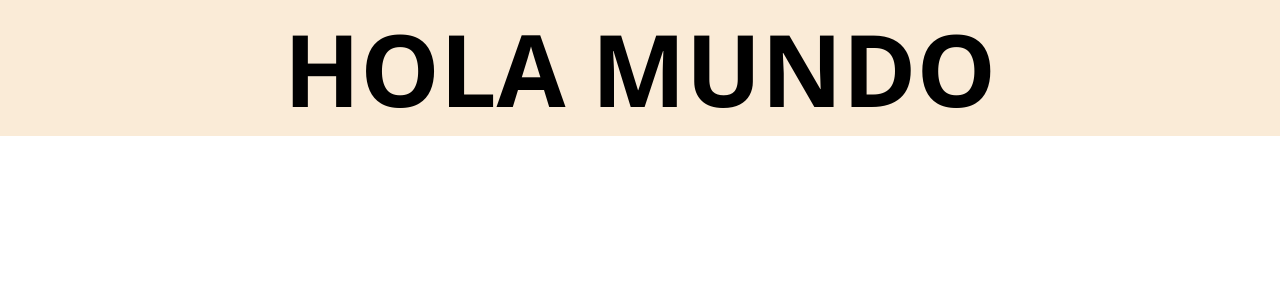
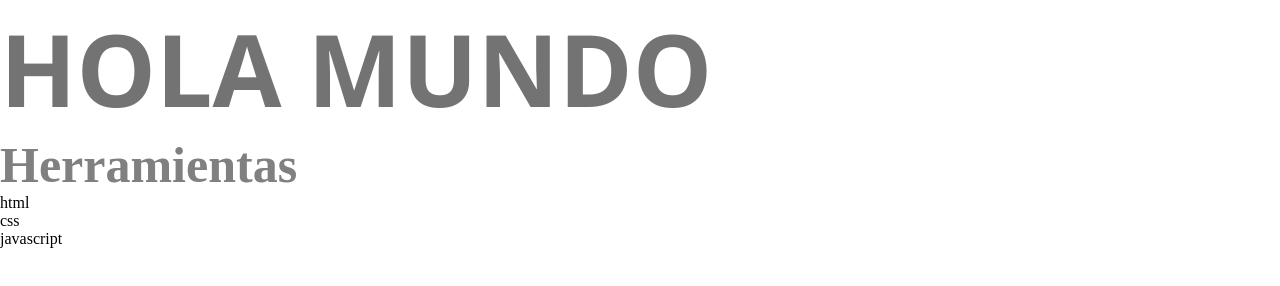
Before and after one commit to LizBenegas/examen, a plain HTML site: page examen/index.html in a window 1280 px wide. Drawn offline with Linux system fonts and the light colour scheme.

Commit message:
creacion de main y una lista de herramientas

```diff
--- a/examen/index.html
+++ b/examen/index.html
@@ -10,5 +10,13 @@
     <header>
         <h1>HOLA MUNDO</h1>
     </header>
+    <main>
+        <h2>Herramientas</h2>
+        <ul>
+            <li>html</li>
+            <li>css</li>
+            <li>javascript</li>
+        </ul>
+    </main>
 </body>
 </html>
--- a/examen/style.css
+++ b/examen/style.css
@@ -6,7 +6,17 @@
 }
 h1{
     font-size: 100px;
-    background-color: antiquewhite;
+    color: rgba(5, 4, 4, 0.555);
     font-family: 'Segoe UI', Tahoma, Geneva, Verdana, sans-serif;
- text-align: center;
+
 }
+h2{
+    font-size: 50px;
+    color: grey;
+}
+ul li{
+    list-style: none;
+    gap: 1.2rem;
+    align-items: center;
+    cursor: pointer;
+}
```
